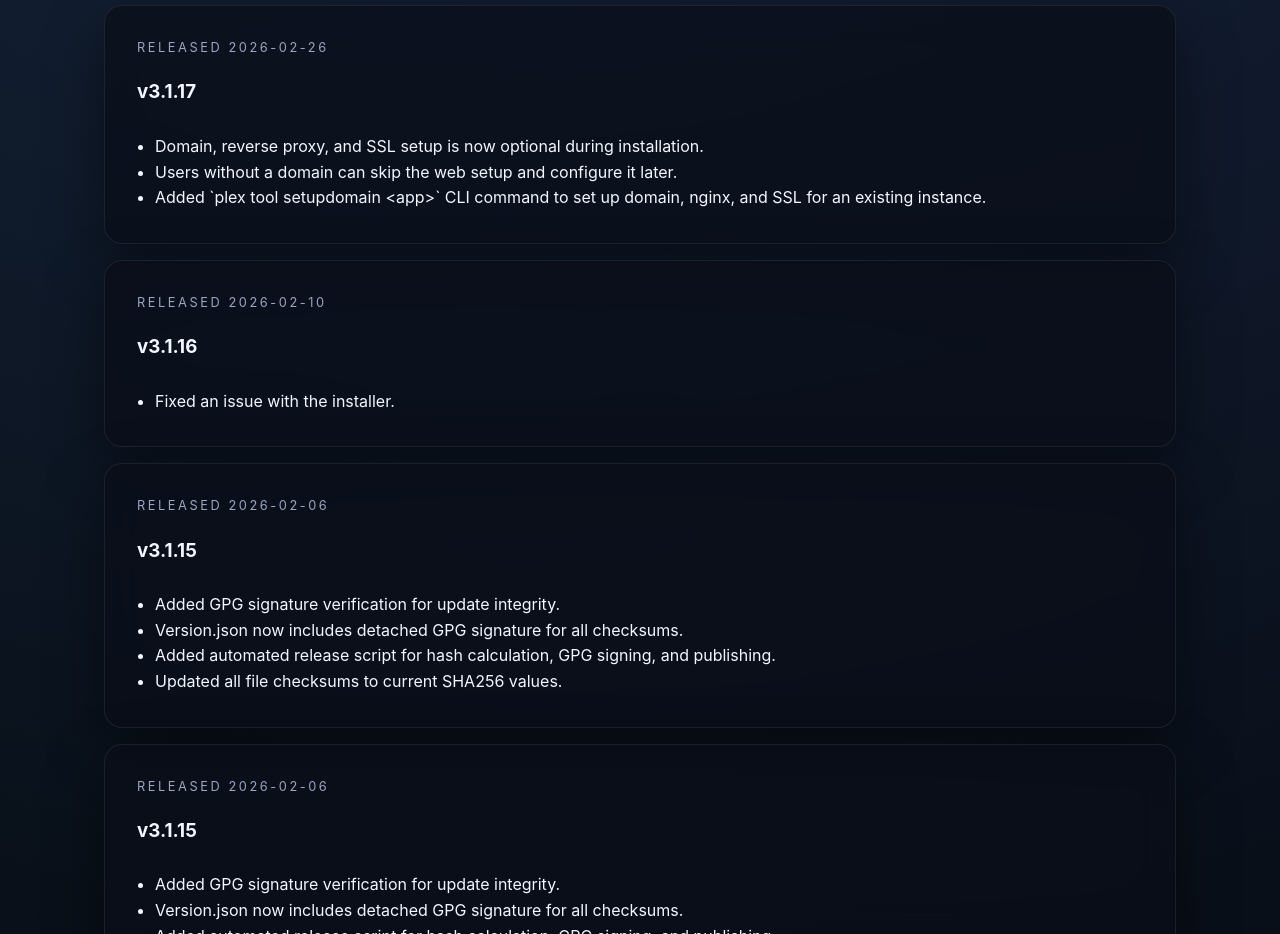
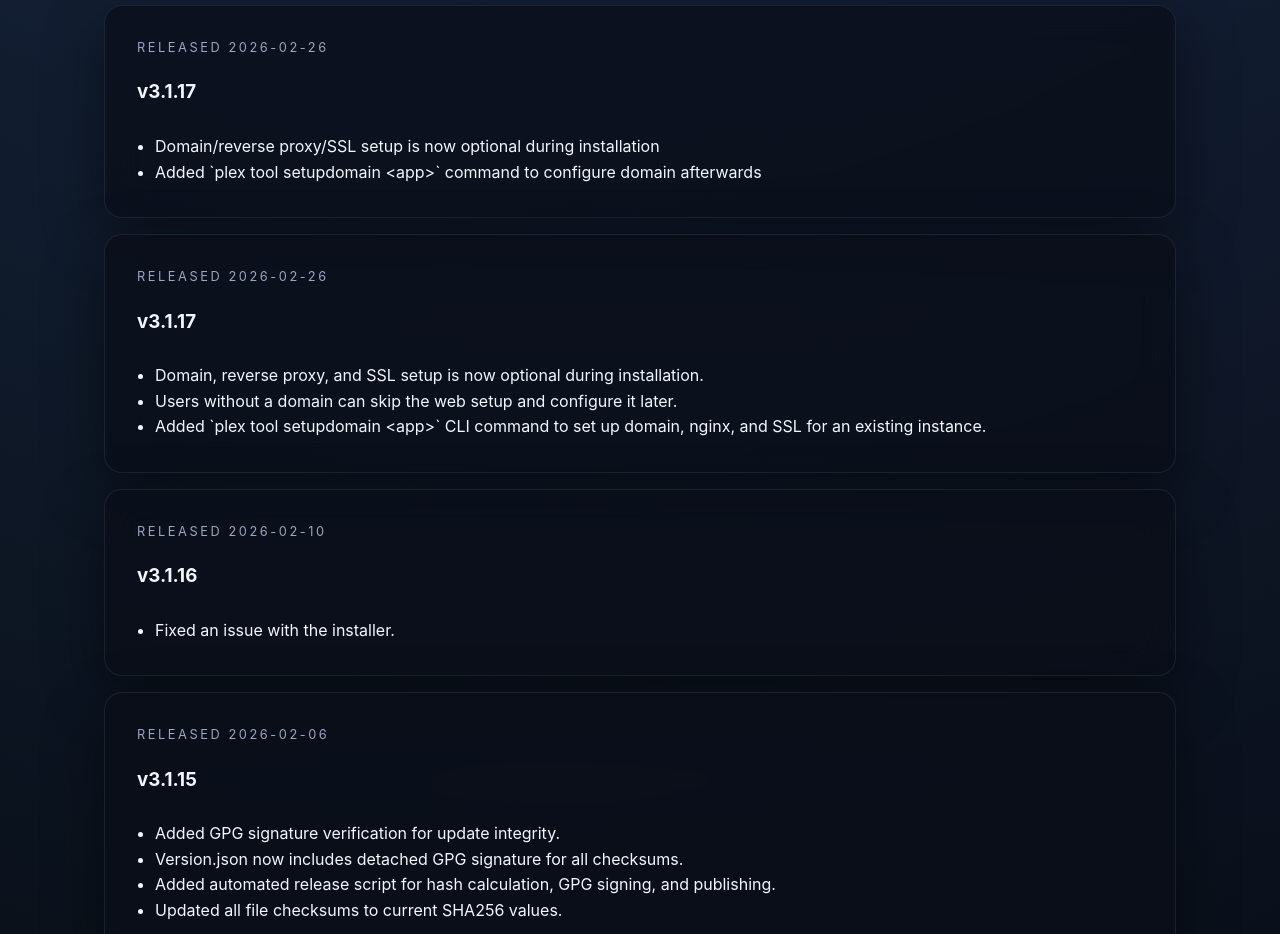
Before and after one commit to Bali0531-RC/plexinstaller, a React (Vite) app in the folder web2/: page / in a window 1280 px wide. Shown: the part 2540-3474 px from the top of the page. Built offline with nearby package versions, Linux system fonts and the light colour scheme.

Commit message:
release: v3.1.17
• Domain/reverse proxy/SSL setup is now optional during installation
• Added `plex tool setupdomain <app>` command to configure domain afterwards

```diff
--- a/web2/src/data/changelog.ts
+++ b/web2/src/data/changelog.ts
@@ -5,6 +5,14 @@
 };
 
 export const releases: ReleaseNote[] = [
+  {
+    version: "3.1.17",
+    date: "2026-02-26",
+    highlights: [
+      "Domain/reverse proxy/SSL setup is now optional during installation",
+      "Added `plex tool setupdomain <app>` command to configure domain afterwards",
+    ]
+  },
   {
     version: "3.1.17",
     date: "2026-02-26",
```
Also changed, not shown: 2 other files (tests, documents, lock files or other folders).
